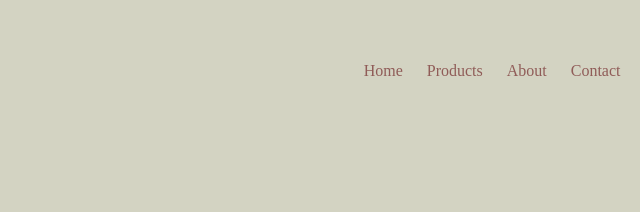
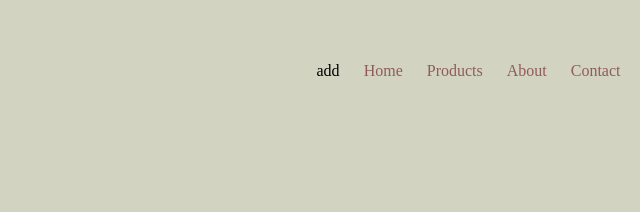
Before and after one commit to SURIYAPRAKASH0212/E-Commerce-Website, a plain HTML site: page index.html in a window 1280 px wide. Shown: the top 212 px of the page, 490-1130 px from the left. Drawn offline with Linux system fonts and the light colour scheme.

Commit message:
created a list

```diff
--- a/index.html
+++ b/index.html
@@ -19,6 +19,7 @@
         </div>
         <nav>
             <ul>
+                <li>add</li>
                 <li><a href="">Home</a></li>
                 <li><a href="">Products</a></li>
                 <li><a href="">About</a></li>
```
